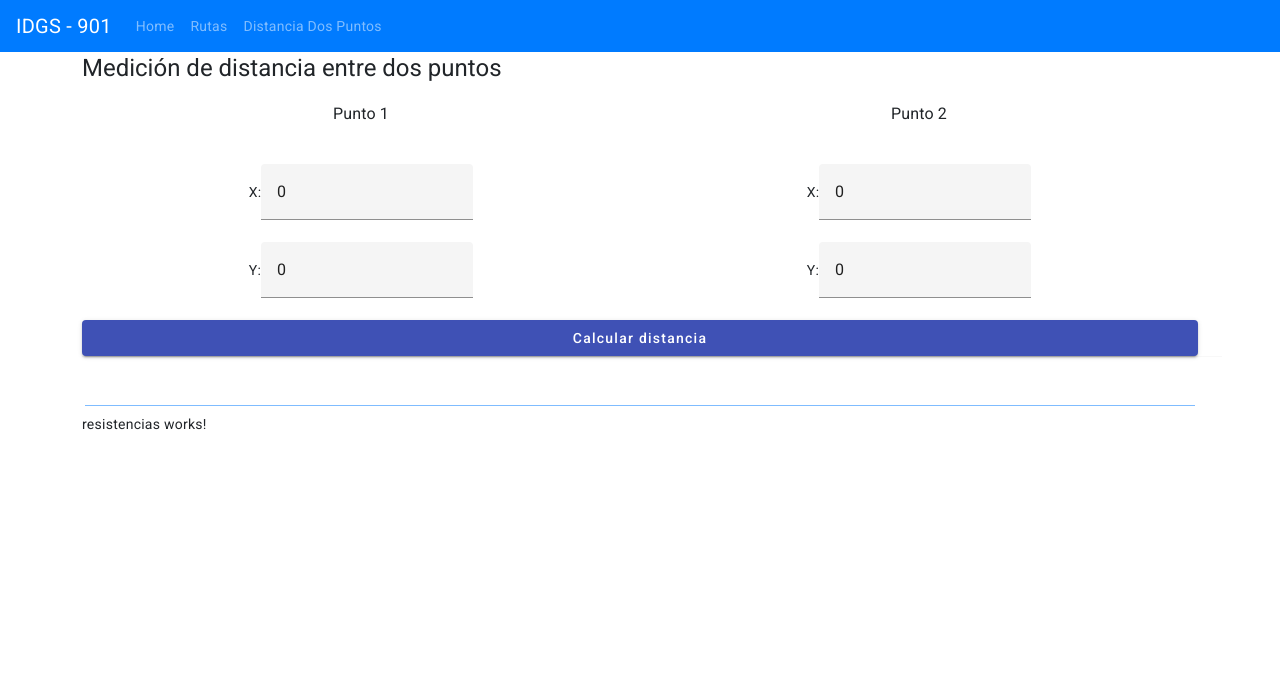
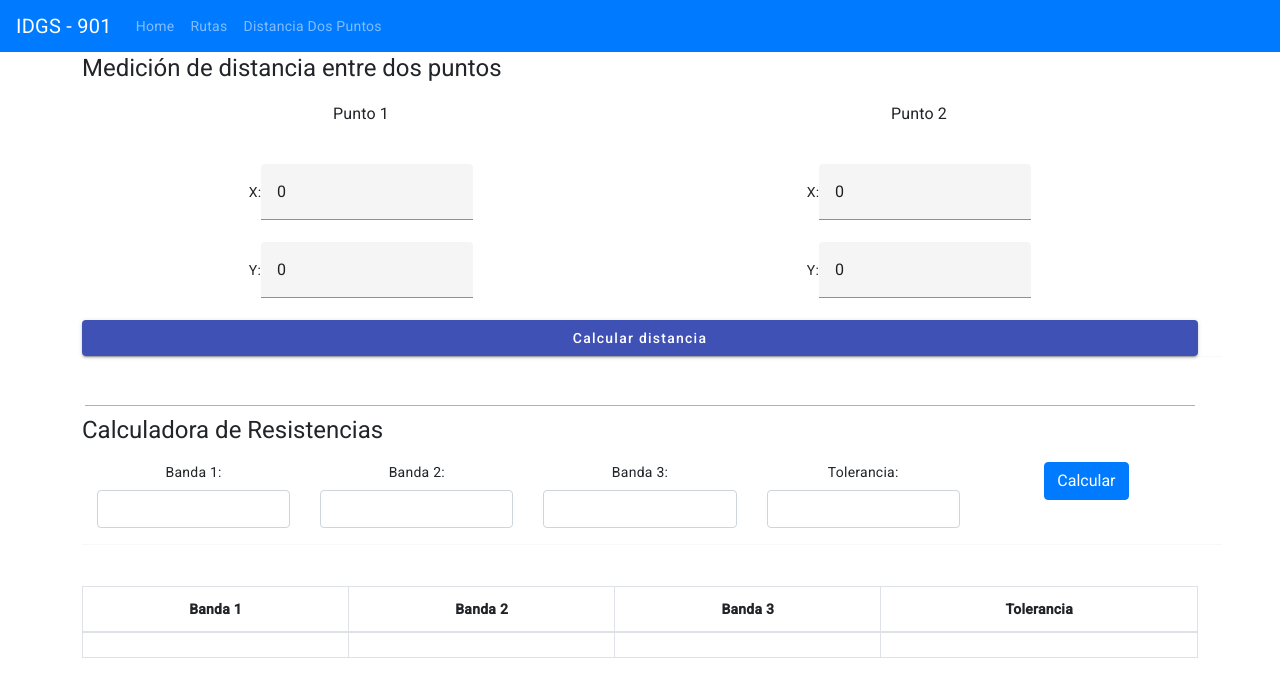
Before and after one commit to IDGS-1101-18002424/practicas-angular, an Angular app: page / in a window 1280 px wide. Shown: the top 696 px of the page. Built offline with nearby package versions, Linux system fonts and the light colour scheme.

Commit message:
ORRJ - 24/06/2023

```diff
--- a/src/app/resistencias/resistencias.component.html
+++ b/src/app/resistencias/resistencias.component.html
@@ -1 +1,65 @@
-<p>resistencias works!</p>
+<h1>Calculadora de Resistencias</h1>
+<div class="container text-center">
+    <div class="row">
+        <div class="col">
+            <div class="form-group">
+                <label for="banda1">Banda 1:</label>
+                <select id="banda1" class="form-control" [(ngModel)]="banda1">
+                    <option *ngFor="let color of colores" [value]="color">{{ color }}</option>
+                </select>
+            </div>
+        </div>
+        <div class="col">
+            <div class="form-group">
+                <label for="banda2">Banda 2:</label>
+                <select id="banda2" class="form-control" [(ngModel)]="banda2">
+                    <option *ngFor="let color of colores" [value]="color">{{ color }}</option>
+                </select>
+            </div>
+        </div>
+        <div class="col">
+            <div class="form-group">
+                <label for="banda3">Banda 3:</label>
+                <select id="banda3" class="form-control" [(ngModel)]="banda3">
+                    <option *ngFor="let color of colores" [value]="color">{{ color }}</option>
+                </select>
+            </div>
+        </div>
+        <div class="col">
+            <div class="form-group">
+                <label for="tolerancia">Tolerancia:</label>
+                <select id="tolerancia" class="form-control" [(ngModel)]="tolerancia">
+                    <option *ngFor="let tol of toleranciaL" [value]="tol">{{ tol }}</option>
+                </select>
+            </div>
+        </div>
+        <div class="col">
+            <button class="btn btn-primary" (click)="calcularResistencia()">Calcular</button>
+        </div>
+        <hr>
+        <div class="col">
+            <div *ngIf="valorR !== undefined" class="mt-4">
+                <h1>Valor de la resistencia: {{ valorR }} &#8486;</h1>
+                <h1>Rango de tolerancia: Min:{{ valorMin }} &#8486; - Max:{{ valorMax }} &#8486;</h1>
+            </div>
+        </div>
+        <table class="table table-bordered mt-4">
+            <thead>
+                <tr>
+                    <th>Banda 1</th>
+                    <th>Banda 2</th>
+                    <th>Banda 3</th>
+                    <th>Tolerancia</th>
+                </tr>
+            </thead>
+            <tbody>
+                <tr>
+                    <td [style.background-color]="banda1">{{ banda1 }}</td>
+                    <td [style.background-color]="banda2">{{ banda2 }}</td>
+                    <td [style.background-color]="banda3">{{ banda3 }}</td>
+                    <td [style.background-color]="tolerancia">{{ tolerancia }}</td>
+                </tr>
+            </tbody>
+        </table>
+    </div>
+</div>
--- a/src/app/resistencias/resistencias.component.ts
+++ b/src/app/resistencias/resistencias.component.ts
@@ -6,5 +6,29 @@
   styleUrls: ['./resistencias.component.css']
 })
 export class ResistenciasComponent {
+  colores: string[] = ['black', 'brown', 'red', 'orange', 'yellow', 'green', 'blue', 'purple', 'grey', 'withe'];
+  toleranciaL: string[] = ['gold', 'silver'];
+  banda1!: string;
+  banda2!: string;
+  banda3!: string;
+  tolerancia!: string;
+  valorR!: number;
+  valorMax!: number;
+  valorMin!: number;
 
+  calcularResistencia(): void {
+    const banda1V = this.colores.indexOf(this.banda1);
+    const banda2V = this.colores.indexOf(this.banda2);
+    const banda3V = this.colores.indexOf(this.banda3);
+    const mult = Math.pow(10, banda3V);
+    this.valorR = (banda1V * 10 + banda2V) * mult;
+
+    if (this.tolerancia === 'Dorado') {
+      this.valorMax = this.valorR * 1.05;
+      this.valorMin = this.valorR * 0.95;
+    } else if (this.tolerancia === 'Plata') {
+      this.valorMax = this.valorR * 1.1;
+      this.valorMin = this.valorR * 0.9;
+    }
+  }
 }
```
